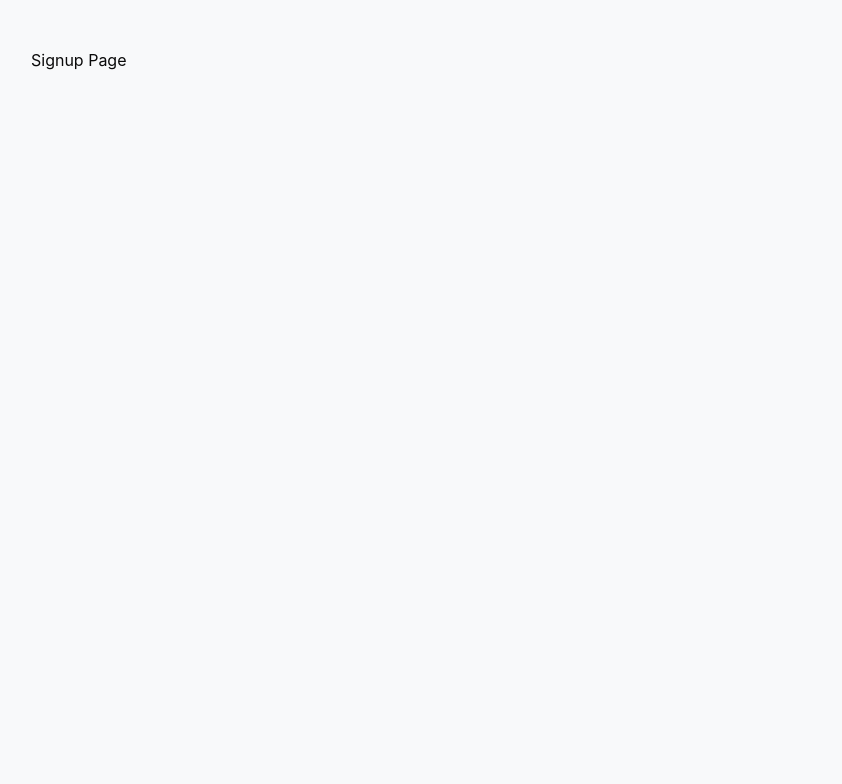
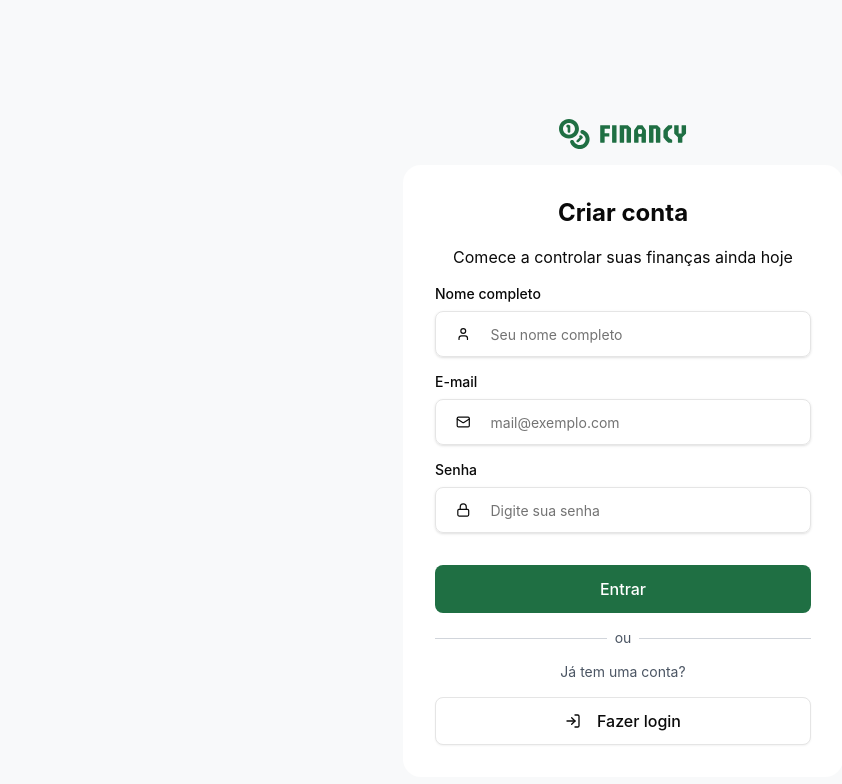
Before and after one commit to felipemarinhodev/Financy, a React (Vite) app in the folder frontend/: page /signup in a window 1280 px wide. Shown: the top 784 px of the page, without its empty margins (17-859 px from the left). Built offline with nearby package versions, Linux system fonts and the light colour scheme.

Commit message:
feat: implement Signup component with form validation and account creation functionality

```diff
--- a/frontend/src/pages/Auth/Signup.tsx
+++ b/frontend/src/pages/Auth/Signup.tsx
@@ -1,3 +1,69 @@
+import { TextField } from "@/components/TextField";
+import { Button } from "@/components/ui/button";
+import { LogIn } from "lucide-react";
+import { useState } from "react";
+import { Link } from "react-router";
+import { useAuthController } from "./useAuthController";
+
 export function Signup() {
-  return <div>Signup Page</div>;
+  const { handleCreateAccount, isLoading } = useAuthController();
+
+  const [name, setName] = useState("");
+  const [email, setEmail] = useState("");
+  const [password, setPassword] = useState("");
+
+  return (
+    <main className="flex flex-col gap-4 bg-gray-100 h-screen justify-center p-4">
+      <img src="/Logo.svg" alt="Financy" className="w-32 mx-auto" />
+      <div className="flex flex-col gap-4 justify-center items-center bg-white rounded-2xl p-8 max-w-110 mx-auto w-full">
+        <h2 className="text-xl font-bold">Criar conta</h2>
+        <p>Comece a controlar suas finanças ainda hoje</p>
+        <TextField
+          label="Nome completo"
+          icon="user"
+          type="text"
+          placeholder="Seu nome completo"
+          value={name}
+          onChange={(e) => setName(e.target.value)}
+          disabled={isLoading}
+        />
+        <TextField
+          label="E-mail"
+          icon="mailbox"
+          type="email"
+          placeholder="mail@exemplo.com"
+          value={email}
+          onChange={(e) => setEmail(e.target.value)}
+          disabled={isLoading}
+        />
+        <TextField
+          label="Senha"
+          icon="lock"
+          type="password"
+          placeholder="Digite sua senha"
+          value={password}
+          onChange={(e) => setPassword(e.target.value)}
+          disabled={isLoading}
+        />
+        <Button
+          className="w-full mt-4"
+          onClick={() => handleCreateAccount(name, email, password)}
+          disabled={isLoading}
+          size="lg">
+          Entrar
+        </Button>
+        <div className="flex flex-row items-center w-full">
+          <hr className="border-gray-300 w-full" />
+          <span className="text-md text-gray-600 mx-2">ou</span>
+          <hr className="border-gray-300 w-full" />
+        </div>
+        <span className="text-md text-gray-600">Já tem uma conta?</span>
+        <Link to="/" className="w-full">
+          <Button variant="outline" className="w-full" size="lg">
+            <LogIn className="w-4 h-4 mr-2" /> Fazer login
+          </Button>
+        </Link>
+      </div>
+    </main>
+  );
 }
--- a/frontend/src/pages/Auth/useAuthController.ts
+++ b/frontend/src/pages/Auth/useAuthController.ts
@@ -1,11 +1,13 @@
 import { useAuthStore } from "@/stores/auth";
+import type { RegisterInput } from "@/types";
 import { useCallback, useState } from "react";
 import { useNavigate } from "react-router";
 import { toast } from "sonner";
+import z from "zod";
 
 export const useAuthController = () => {
   const [isLoading, setIsLoading] = useState(false);
-  const login = useAuthStore((state) => state.login);
+  const { login, signup } = useAuthStore((state) => state);
   const navigate = useNavigate();
 
   const handleLogin = useCallback(
@@ -29,8 +31,40 @@ export const useAuthController = () => {
     [login, navigate]
   );
 
+  const userSchema = z.object({
+    name: z.string().min(3, "Name must be at least 3 characters long"),
+    email: z.email("Invalid email address"),
+    password: z.string().min(6, "Password must be at least 6 characters long"),
+  });
+
+  const handleCreateAccount = useCallback(
+    async (name: string, email: string, password: string) => {
+      try {
+        setIsLoading(true);
+        const newUser = userSchema.parse({
+          name,
+          email,
+          password,
+        }) as unknown as RegisterInput;
+        const isCreated = await signup(newUser);
+        if (isCreated) {
+          toast.success(`Account created successfully! Welcome, ${name}.`);
+          navigate("/dashboard");
+        }
+      } catch (error) {
+        setIsLoading(false);
+        toast.error("Login failed! Please check your credentials.");
+        throw error;
+      } finally {
+        setIsLoading(false);
+      }
+    },
+    [signup, navigate, userSchema]
+  );
+
   return {
     handleLogin,
+    handleCreateAccount,
     isLoading,
   };
 };
```
